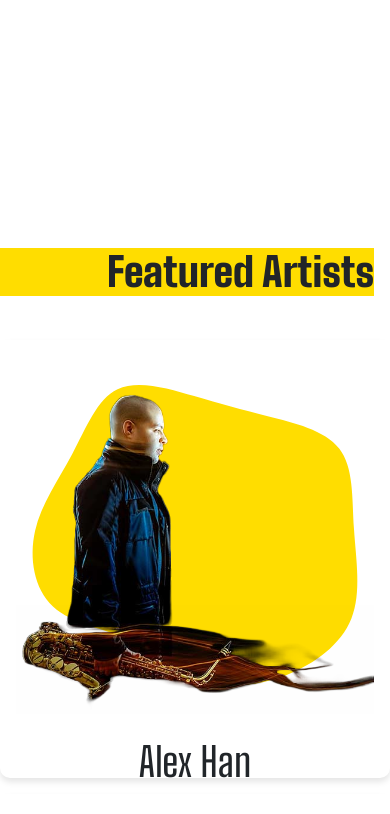
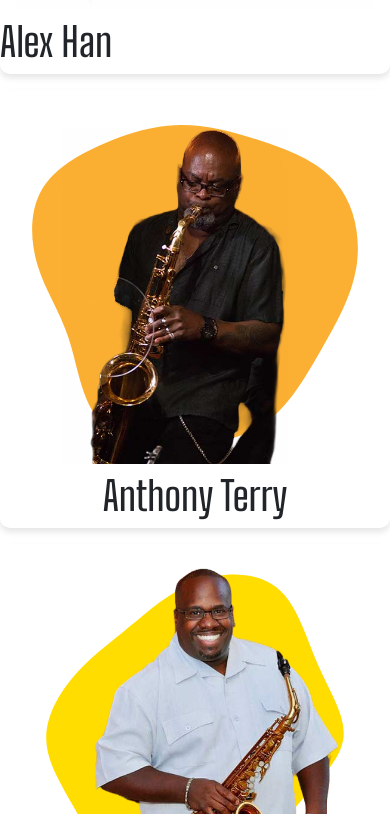
Before and after one commit to s1nghularity/beechler-website, a React (Create React App) app: page / in a window 390 px wide. Shown: the part 8770-9584 px from the top of the page. Built offline with nearby package versions, Linux system fonts and the light colour scheme.

Commit message:
Continued responsive design refinement for Artist Card

```diff
--- a/src/components/pages/home/HomeArtistCard.js
+++ b/src/components/pages/home/HomeArtistCard.js
@@ -1,7 +1,9 @@
 import React, { useEffect } from 'react';
-import { motion, useAnimation } from 'framer-motion';
+import { animate, stagger } from 'motion';
 import "../../../styles/theme.css";
 import "../../../styles/HomeArtistCard.css";
+
+
 import alexhan from '../../../assets/img/home/artists/artist-alex-han.png';
 import anthony from '../../../assets/img/home/artists/artist-anthony-terry.png';
 import caryg from '../../../assets/img/home/artists/artist-cary-simms.png';
@@ -9,46 +11,65 @@ import yellowBlob1 from '../../../assets/img/home/artists/y-blob-1.svg';
 import orangeBlob1 from '../../../assets/img/home/artists/o-blob-1.svg';
 import yellowBlob2 from '../../../assets/img/home/artists/y-blob-2.svg';
 
-const artists = [
-  { name: "Alex Han", img: alexhan, blob: yellowBlob1 },
-  { name: "Anthony Terry", img: anthony, blob: orangeBlob1 },
-  { name: "Cary Simms", img: caryg, blob: yellowBlob2 },
-];
+function HomeArtistCard () {
+    useEffect(() => {
+        const targets = document.querySelectorAll(".artist-card");
 
-const ArtistCard = ({ artist, index }) => {
-  const controls = useAnimation();
+        targets.forEach((target, index) => {
+          animate(target, { y: -100, opacity: 1 }, {
+            delay: index * 0.3,
+            duration: 1.8,
+            y: 0,
+            opacity: 0,
+            easing: "ease-out",
+          });
+        });
+      }, []);
 
-  useEffect(() => {
-    controls.start({ y: -100, opacity: 1 });
-  }, []);
+
 
   return (
-    <motion.div
-      className="artist-card"
-      animate={controls}
-      initial={{ y: 0, opacity: 0 }}
-      transition={{ delay: index * 0.3, duration: 1.8, easing: "ease-out" }}
-    >
-      <div className="image-container">
-        <img className="artist-image" src={artist.img} alt={artist.name} />
-        <div className="svg-background">
-          <img src={artist.blob} alt={`${artist.name} blob`} />
-          <h3>{artist.name}</h3>
+    <div className="artist-cards-container">
+
+        <div className="artist-card">
+            <div className="image-container">
+                <img className="artist-image" src={alexhan} alt="Alex Han" />
+                <div className="svg-background">
+                <img src={yellowBlob1} alt="Alex Han blob" />
+
+                <span className='artist-name'>
+                <h3>Alex Han</h3>
+                </span>
+
+                </div>
+            </div>
         </div>
-      </div>
-    </motion.div>
+
+        <div className="artist-card">
+            <div className="image-container">
+                <img className="artist-image" src={anthony} alt="Anthony Terry" />
+                <div className="svg-background">
+                    <img src={orangeBlob1} alt="Anthony Terry blob" />
+                    <h3>Anthony Terry</h3>
+                </div>
+            </div>
+        </div>
+
+        <div className="artist-card">
+            <div className="image-container">
+                <img className="artist-image" src={caryg} alt="Cary Simms" />
+                <div className="svg-background">
+                    <img src={yellowBlob2} alt="Cary Simms blob" />
+                    <h3>Cary Simms</h3>
+                </div>
+            </div>
+        </div>
+        <span>
+        <h2 className="artist-card-header">Featured Artists</h2>
+        </span>
+
+    </div>
   );
 };
 
-function HomeArtistCard() {
-  return (
-    <div className="artist-cards-container">
-      <h2 className="artist-card-header">Featured Artists</h2>
-      {artists.map((artist, index) => (
-        <ArtistCard key={artist.name} artist={artist} index={index} />
-      ))}
-    </div>
-  );
-}
-
 export default HomeArtistCard;
--- a/src/styles/HomeArtistCard.css
+++ b/src/styles/HomeArtistCard.css
@@ -64,17 +64,21 @@ overflow: show;
 .svg-background h3 {
   font-family: "Big Shoulders Text";
   margin-top: .5rem;
+  padding-bottom: 10rem;
   font-size: 2.5rem;
   color: var(--accent);
   -webkit-background-clip: text;
 
 }
 
-/*media query for the artist card so SVGs and images are aligned, each card takes up device width and is in a column not row*/
+ div .artist-name{
+  width: 100%;
+ }
+
 @media (max-width: 768px) {
   .artist-cards-container {
     flex-direction: column!important;
-    margin-top: 40rem!important;
+    margin-top: 10rem!important;
   }
   .svg-background {
     left: 0;
@@ -83,9 +87,17 @@ overflow: show;
   .svg-background img {
     width: 100%;
   }
-}
-@media (max-width: 768px) {
   .artist-card {
     width: 100%;
   }
+
+.svg-background h3 {
+  font-family: "Big Shoulders Text";
+  margin-top: -.5rem;
+  padding-bottom: 10rem;
+  font-size: 2.5rem;
+  color: var(--accent);
+  -webkit-background-clip: text;
+
 }
+}
```
